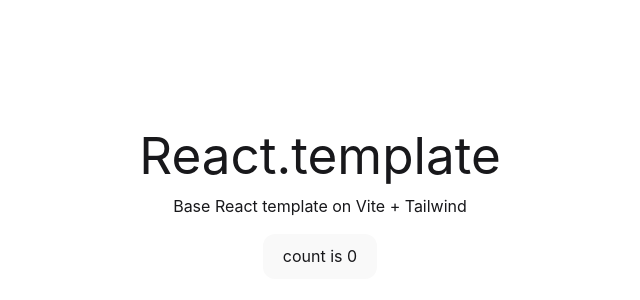
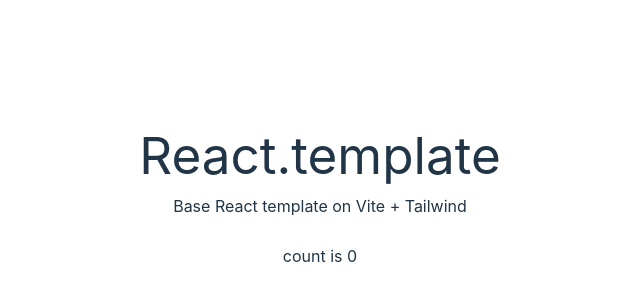
Before and after one commit to indiodev/react.template, a React (Vite) app: page / in a window 1280 px wide. Shown: the part 194-494 px from the top of the page, without its empty margins (320-960 px from the left). Built offline with nearby package versions, Linux system fonts and the light colour scheme.

Commit message:
:ambulance: Update tailwind

```diff
--- a/src/App.tsx
+++ b/src/App.tsx
@@ -4,12 +4,12 @@
 	const [count, setCount] = useState(0);
 
 	return (
-		<section className="bg-[#ffffff] dark:bg-[#242424] h-screen w-screen flex flex-col items-center justify-center text-zinc-900 dark:text-zinc-100">
+		<section className="bg-[#ffffff] dark:bg-[#242424] h-screen w-screen flex flex-col items-center justify-center text-[#213547] dark:text-[#ffffffde]">
 			<h1 className="text-[3.2em]">React.template</h1>
 			<p>Base React template on Vite + Tailwind</p>
 			<div className="py-4">
 				<button
-					className="rounded-xl bg-[#f9f9f9]  dark:bg-zinc-100 py-[0.6em] px-[1.2em] border border-transparent"
+					className="rounded-xl dark:bg-[#1a1a1a] py-[0.6em] px-[1.2em] border border-transparent hover:border-[#646cff] focus:outline-[4px]"
 					onClick={() => setCount((count) => count + 1)}
 				>
 					count is {count}
```
